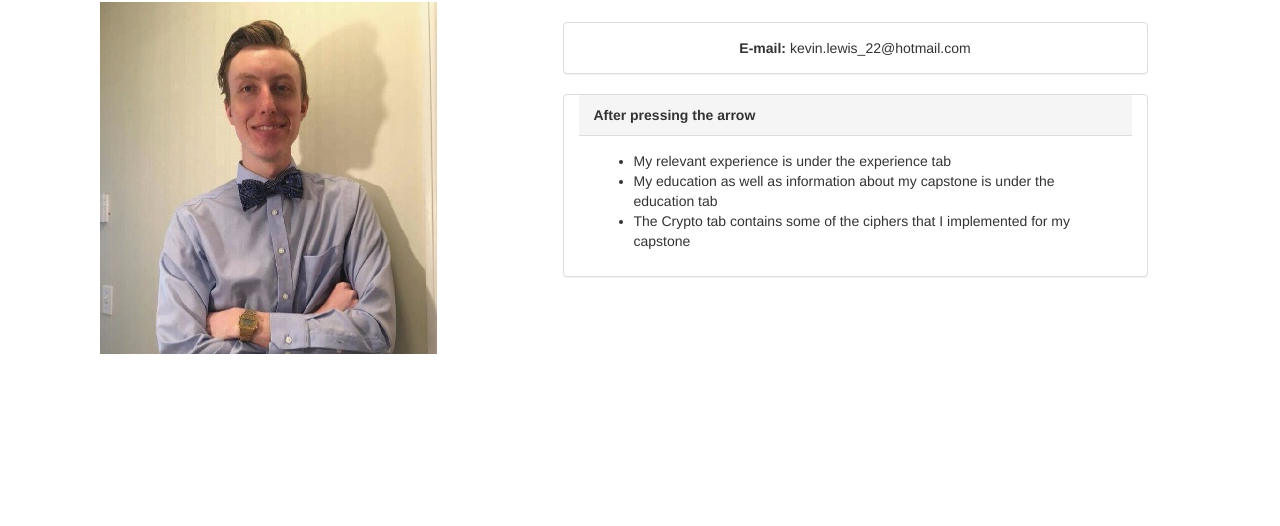
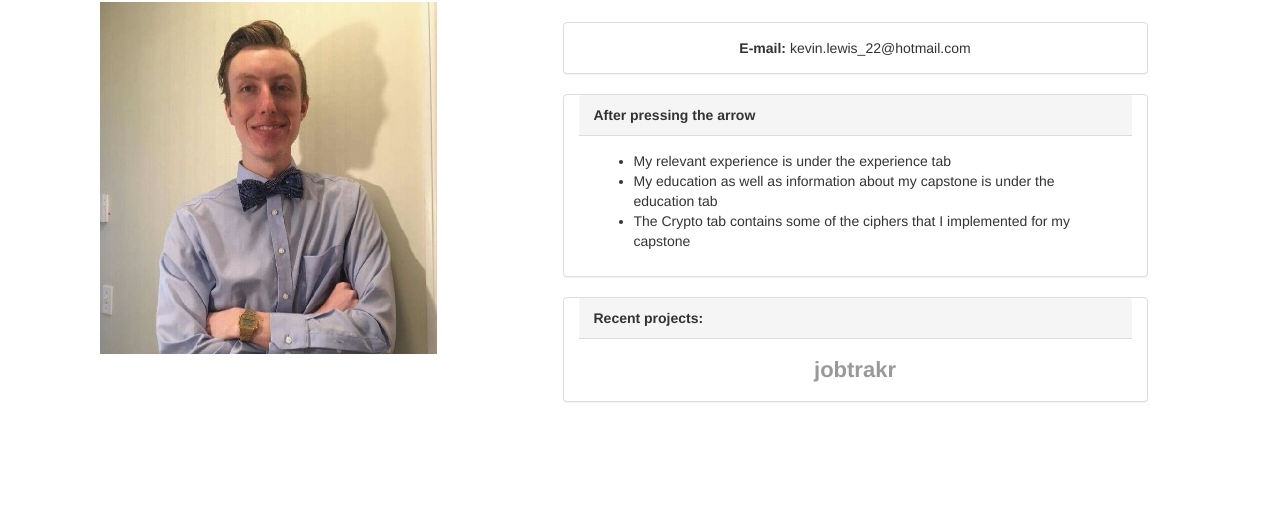
Before and after one commit to kevinrlewis/kevinrlewis.github.io, a plain HTML site: page index.html in a window 1280 px wide. Shown: the part 121-647 px from the top of the page. Drawn offline with nearby package versions, Linux system fonts and the light colour scheme.

Commit message:
added project to profile

```diff
--- a/index.html
+++ b/index.html
@@ -57,6 +57,12 @@
               </ul>
             </div>
           </div>
+          <div class="col-md-6 col-md-offset-1 panel panel-default">
+            <div class="panel-heading"><b>Recent projects: </b></div>
+            <div class="panel-body">
+              <a id="projectlink" href="https://jobtrakr.kvnlws.xyz">jobtrakr</a>
+            </div>
+          </div>
         </div>
       </div>
     </div>
@@ -103,7 +109,6 @@
           <div class="panel-body">
             <b>Bachelor of Science in Computer Science</b><br>
             University of Maine, Orono, Maine | May 2017<br>
-            GPA: 3.01
             <br><br>
             <b>Relevant Coursework and Skills</b>
             <ul>
--- a/k.css
+++ b/k.css
@@ -152,3 +152,8 @@ h2 {
   position: fixed;
   bottom: 5px;
 }
+
+#projectlink {
+  font-size: 22px;
+  font-weight: bold;
+}
```
